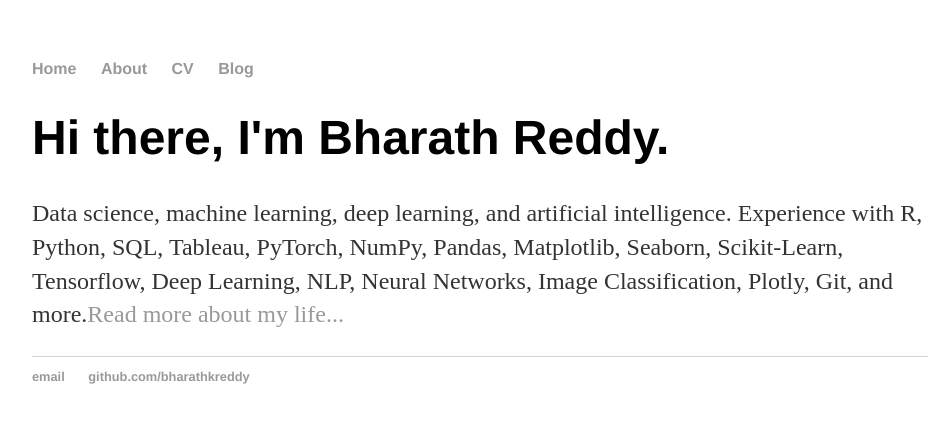
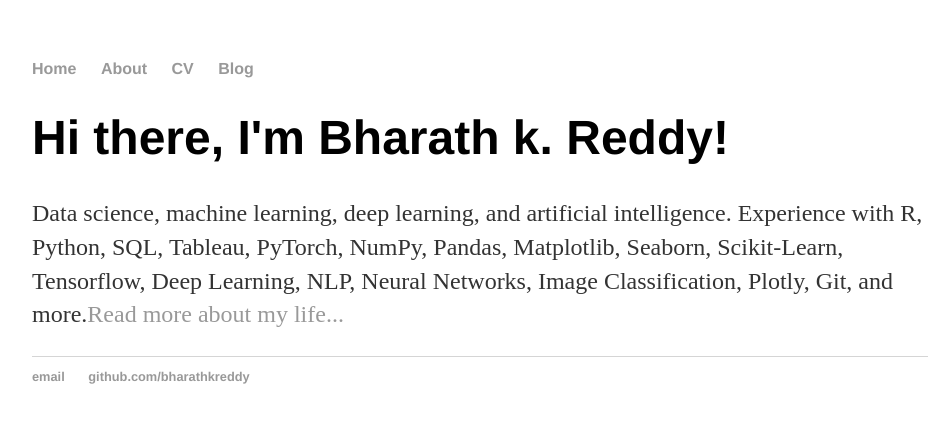
Before and after one commit to bharathkreddy/bharathkreddy.github.io, a Jekyll site: the page built from index.html, in a window 1280 px wide. Shown: the top 423 px of the page, without its empty margins (160-1112 px from the left). Built offline with Jekyll 4.4.1, drawn with Linux system fonts in a browser that asks for light colours.

Commit message:
Update index.html
Now update your index.html to use your default layout. Replace the entire contents of that file with this:
Notice the plain text at the top of the file. Jekyll calls this the Front-matter. Any file on your site that contains this will be processed by Jekyll. Every time you commit a file that specifies layout: default at the top, Jekyll will magically generate the full HTML document by replacing {{ content }} in _layouts/default.html with the contents of the committed file. Awesome!

```diff
--- a/index.html
+++ b/index.html
@@ -1,30 +1,8 @@
-<!DOCTYPE html>
-<html>
-	<head>
-		<title>Bharath k. Reddy</title>
-		<!-- link to main stylesheet -->
-		<link rel="stylesheet" type="text/css" href="/css/main.css">
-	</head>
-	<body>
-		<nav>
-    		<ul>
-        		<li><a href="/">Home</a></li>
-	        	<li><a href="/about">About</a></li>
-        		<li><a href="/cv">CV</a></li>
-        		<li><a href="/blog">Blog</a></li>
-    		</ul>
-		</nav>
-		<div class="container">
-    		<div class="blurb">
-        		<h1>Hi there, I'm Bharath Reddy.</h1>
-				<p>Data science, machine learning, deep learning, and artificial intelligence. Experience with R, Python, SQL, Tableau, PyTorch, NumPy, Pandas, Matplotlib, Seaborn, Scikit-Learn, Tensorflow, Deep Learning, NLP, Neural Networks, Image Classification, Plotly, Git, and more.<a href="/about">Read more about my life...</a></p>
-    		</div><!-- /.blurb -->
-		</div><!-- /.container -->
-		<footer>
-    		<ul>
-        		<li><a href="mailto:reddybharath.k@gmail.com">email</a></li>
-        		<li><a href="https://github.com/bharathkreddy">github.com/bharathkreddy</a></li>
-			</ul>
-		</footer>
-	</body>
-</html>
+---
+layout: default
+title: Bharath k. Reddy
+---
+<div class="blurb">
+	<h1>Hi there, I'm Bharath k. Reddy!</h1>
+	<p>Data science, machine learning, deep learning, and artificial intelligence. Experience with R, Python, SQL, Tableau, PyTorch, NumPy, Pandas, Matplotlib, Seaborn, Scikit-Learn, Tensorflow, Deep Learning, NLP, Neural Networks, Image Classification, Plotly, Git, and more.<a href="/about">Read more about my life...</a></p>
+</div><!-- /.blurb -->
```
